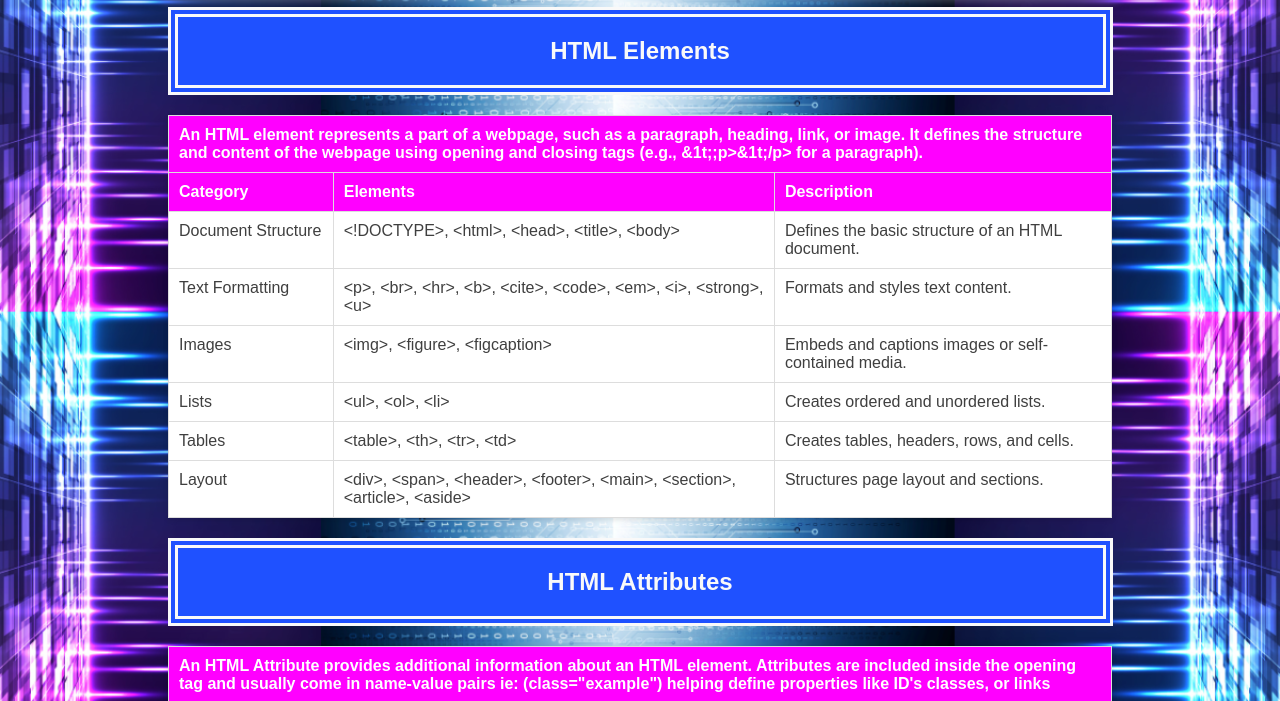
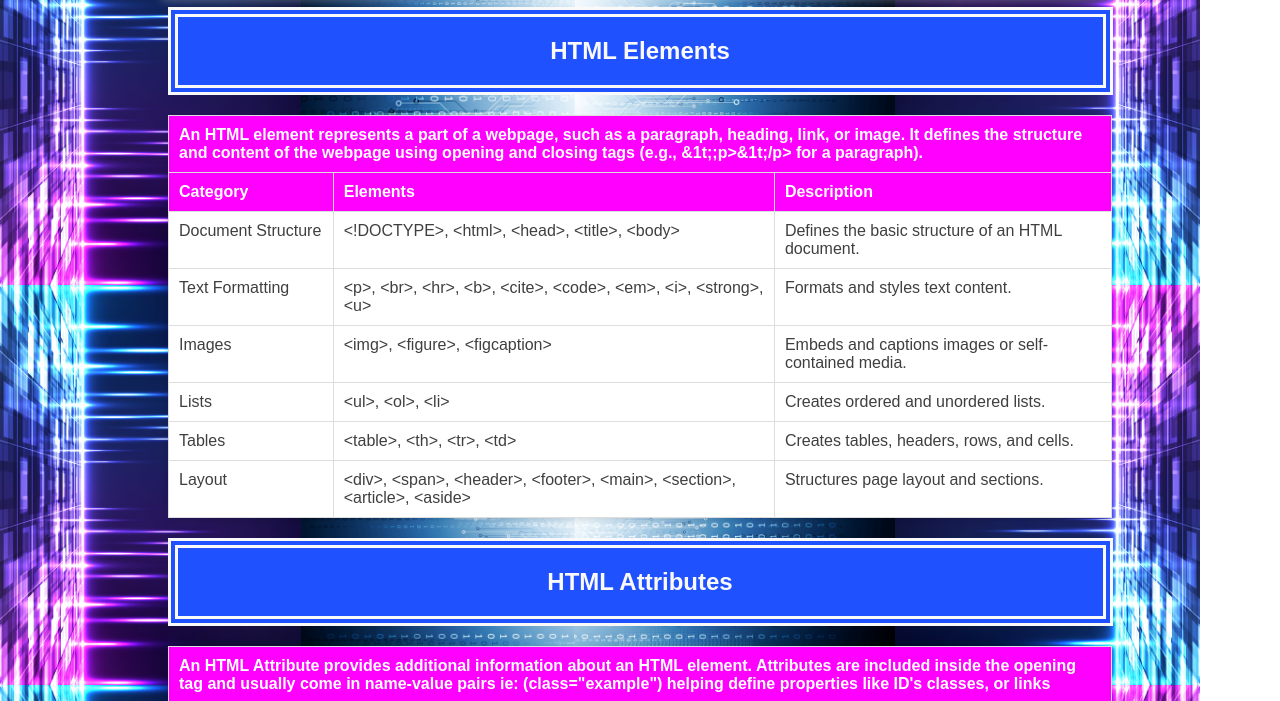
Before and after one commit to Ccyb3rbytes/CSC104, a plain HTML site: page index.html in a window 1280 px wide. Shown: the part 115-816 px from the top of the page. Drawn offline with Linux system fonts and the light colour scheme.

Commit message:
Update style.css

```diff
--- a/style.css
+++ b/style.css
@@ -2,7 +2,6 @@
 body {
   font-family: Arial, sans-serif; /* Set font family for the body text */
   background-image: url(Images/bg.png); /* Set background image */
-  background-size: 100%; /* Scale the background image to cover the whole area */
   background-repeat: repeat-y; /* Repeat the background image vertically */
   color: #3f3f3f; /* Set the text color */
   margin: 40px; /* Add margin around the body */
```
